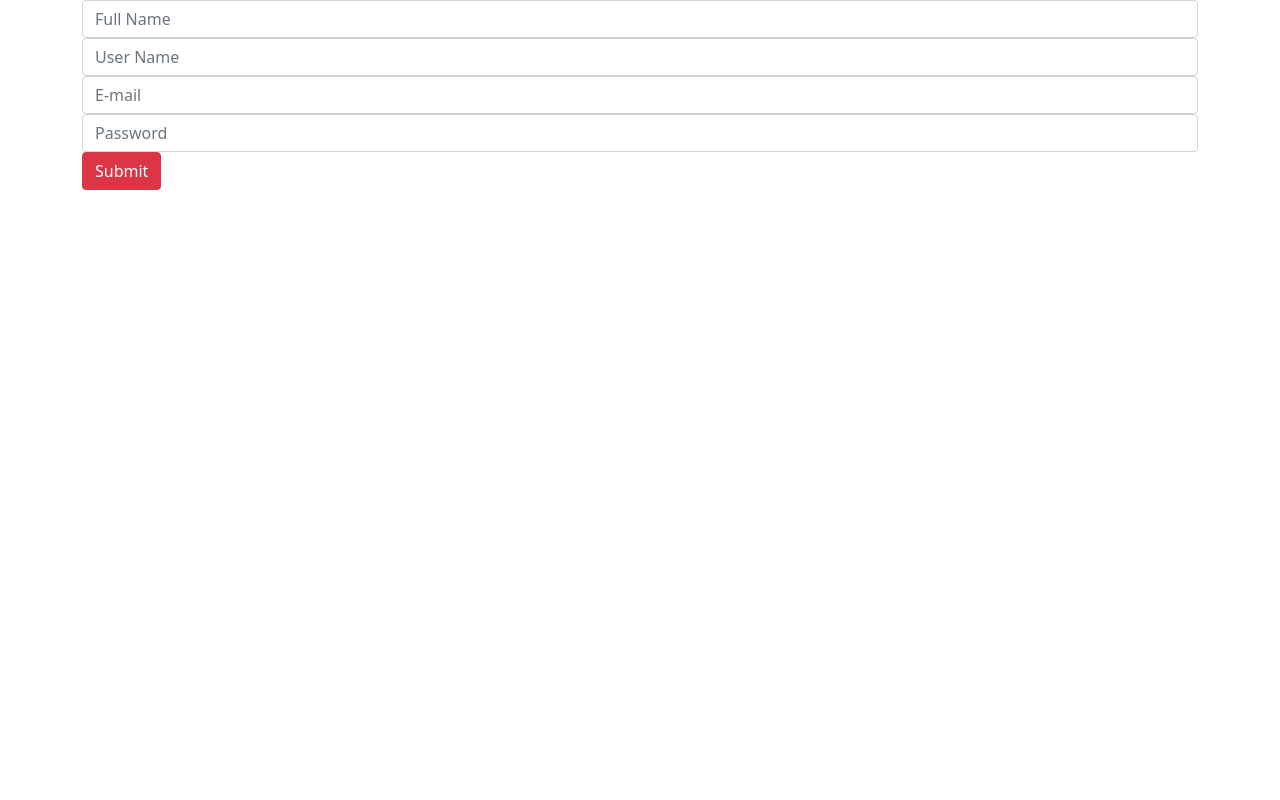
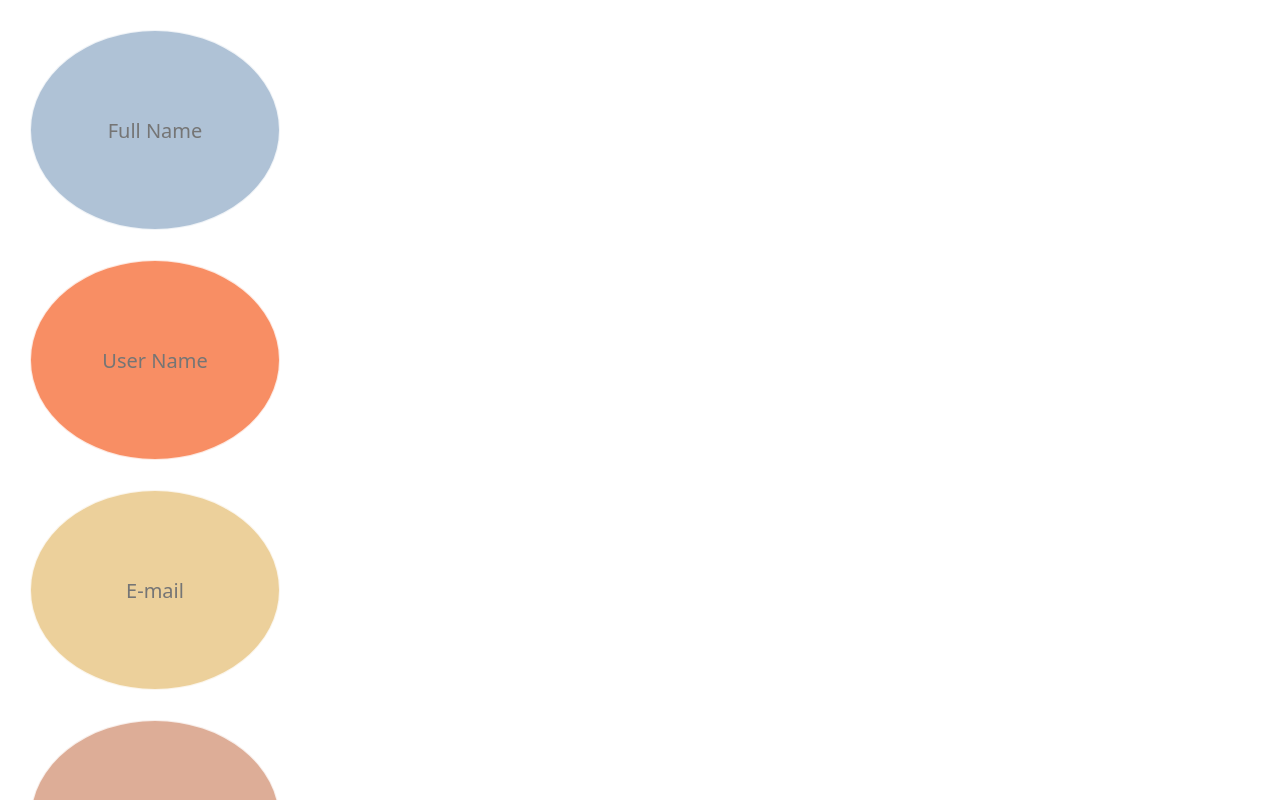
Before and after one commit to zlilyoffe/GiantDwarf, a React (Create React App) app in the folder giantdwarf/: page /SignUp in a window 1280 px wide. Shown: the top 800 px of the page. Built offline with nearby package versions, Linux system fonts and the light colour scheme.

Commit message:
updating files for signUp css

```diff
--- /dev/null
+++ b/giantdwarf/src/screens/SignUp/SignUp.css
@@ -0,0 +1,94 @@
+.OuterContainerSignUp {
+}
+
+.InnerContainerSignUp {
+}
+
+.fullName {
+    border: 1px solid rgba(255, 255, 255, 0.8);
+    /* font-weight: 500; */
+    /* padding-right: 100px;
+    padding-left: 100px; */
+    /* padding-bottom: 100px; */
+    height: 200px;
+    width: 250px;
+    border-radius: 50%;
+    text-align: center;
+    font-size: 20px;
+    margin: 30px;
+    display: flex;
+    background-color: rgb(175, 194, 214);
+	/* flex-direction: row;
+	flex-wrap: nowrap;
+	justify-content: flex-start;
+	align-items: stretch;
+	align-content: stretch; */
+}
+.userName {
+    height: 200px;
+    width: 250px;
+    border-radius: 50%;
+    text-align: center;
+    font-size: 20px;
+    border: 1px solid rgba(255, 255, 255, 0.8);
+    font-weight: 500;
+    font-size: 20px;
+    margin: 30px;
+	display: flex;
+	/* flex-direction: row;
+	flex-wrap: nowrap;
+	justify-content: flex-start;
+	align-items: stretch;
+	align-content: stretch; */
+  background-color: rgb(248, 142, 100);
+}
+.email {
+    height: 200px;
+    width: 250px;
+    border-radius: 50%;
+    text-align: center;
+    font-size: 20px;
+    border: 1px solid rgba(255, 255, 255, 0.8);
+    font-weight: 500;
+    font-size: 20px;
+    margin: 30px;
+    display: flex;
+	flex-direction: row;
+	flex-wrap: nowrap;
+	justify-content: flex-start;
+	align-items: stretch;
+	align-content: stretch;
+  background-color: rgb(236, 208, 155);
+}
+.password {
+    height: 200px;
+    width: 250px;
+    border-radius: 50%;
+    text-align: center;
+    font-size: 20px;
+    border: 1px solid rgba(255, 255, 255, 0.8);
+    font-weight: 500;
+    font-size: 20px;
+    margin: 30px;
+    display: flex;
+	flex-direction: row;
+	flex-wrap: nowrap;
+	justify-content: flex-start;
+	align-items: stretch;
+	align-content: stretch;
+  background-color: rgb(221, 173, 151);
+}
+
+.buttonSubmit{
+    height: 50px;
+    width: 100px;
+    align-items: center;
+    border: 1px solid rgba(255, 255, 255, 0.8);
+    font-weight: 100;
+    /* padding: 10px; */
+    font-size: 20px;
+    margin-left: 110px;
+    border-radius: 50px;
+    background-color: green;
+    color: white;
+}
--- a/giantdwarf/src/screens/SignUp/SignUp.js
+++ b/giantdwarf/src/screens/SignUp/SignUp.js
@@ -1,6 +1,8 @@
 import React, { Component } from 'react';
-import "bootstrap/dist/css/bootstrap.min.css";
+// import "bootstrap/dist/css/bootstrap.min.css";
 import axios from 'axios';
+import './SignUp.css';
+
 
 class SignUp extends Component {
     constructor(){
@@ -54,37 +56,38 @@ class SignUp extends Component {
         window.location = '/SignIn'
 
     }
+
     render() {
         return (
             <div>
-                <div className='container'>
-                    <div className='form-div'>
+                <div className='OuterContainerSignUp'>
+                    <div className='InnerContainerSignUp'>
                         <form onSubmit={this.onSubmit}>
                             <input type = 'text'
                             placeholder='Full Name'
                             onChange={this.changeFullName}
                             value={this.state.fullName}
-                            className='form-control form-group'
+                            className='fullName'
                             />
                                 <input type = 'text'
                             placeholder='User Name'
                             onChange={this.changeUserName}
                             value={this.state.userName}
-                            className='form-control form-group'
+                            className='userName'
                             />
                                 <input type = 'text'
                             placeholder='E-mail'
                             onChange={this.changeEmail}
                             value={this.state.email}
-                            className='form-control form-group'
+                            className='email'
                             />
                                 <input type = 'text'
                             placeholder='Password'
                             onChange={this.changePassword}
                             value={this.state.password}
-                            className='form-control form-group'
+                            className='password'
                             />
-                            <input type='submit' className='btn btn-danger btn-block' value='Submit' />
+                            <input type='submit' className='buttonSubmit' value='Submit' />
                         </form>
 
                     </div>
```
Also changed, not shown: 1 other file (tests, documents, lock files or other folders).
